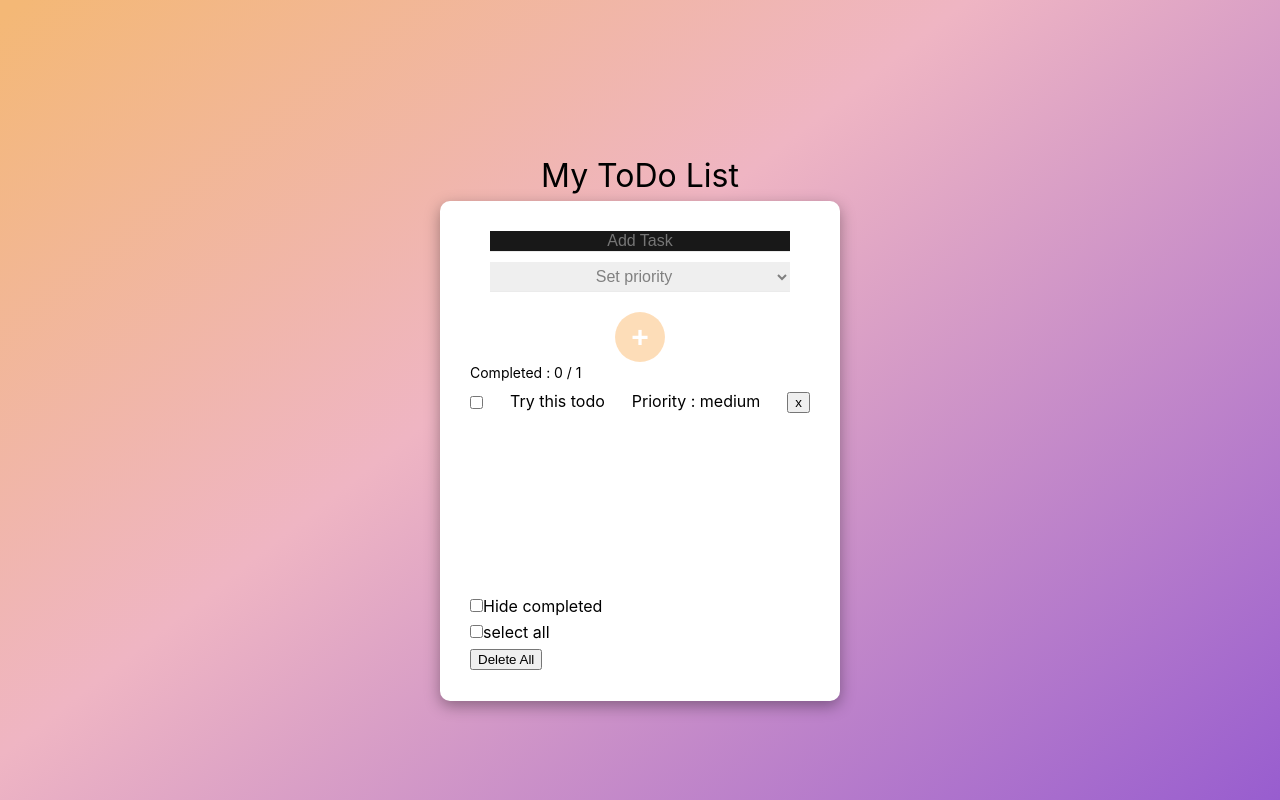
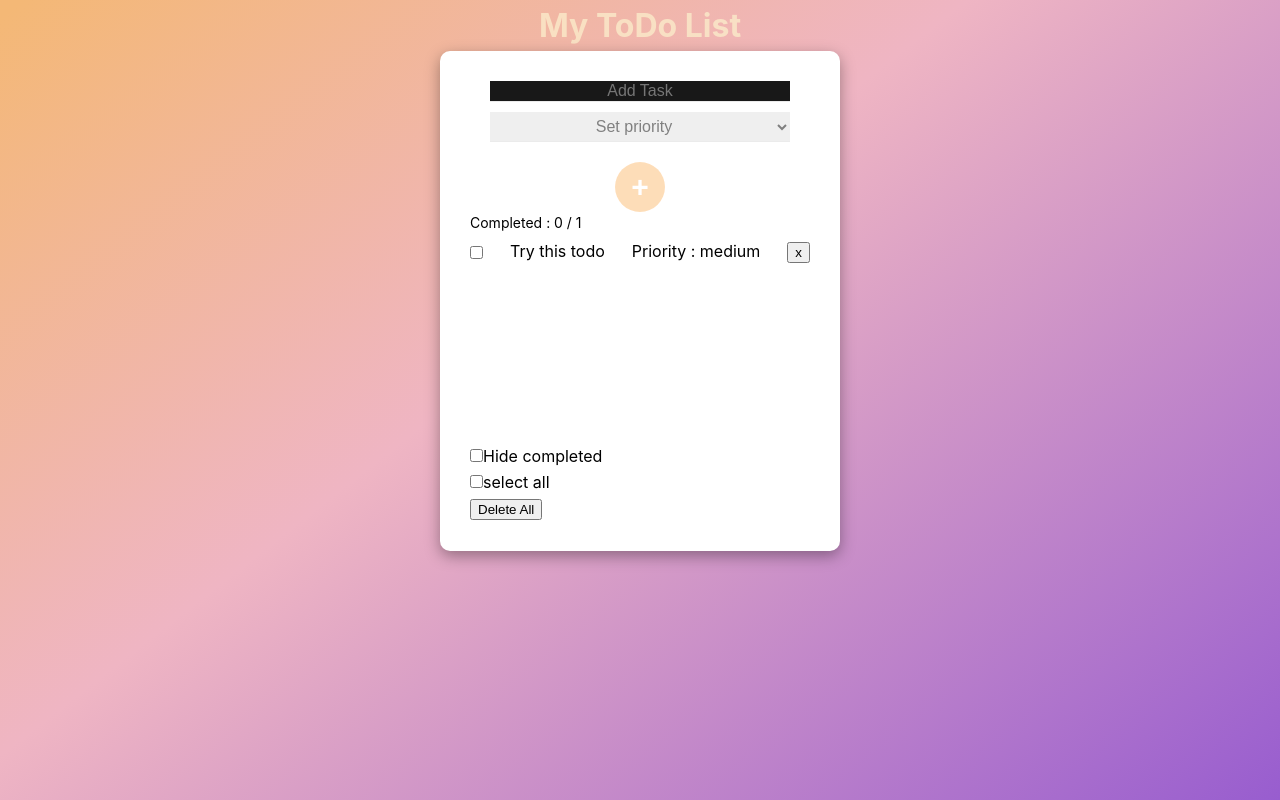
Before and after one commit to MarionThome/todo-vueJS, a Vue app: page / in a window 1280 px wide. Built offline with nearby package versions, Linux system fonts and the light colour scheme.

Commit message:
small css changes

```diff
--- a/src/assets/main.css
+++ b/src/assets/main.css
@@ -14,6 +14,12 @@ a,
   transition: 0.4s;
 }
 
+h1 {
+  color : rgb(251, 235, 202);
+  font-weight: bold;
+  opacity: 0.8;
+}
+
 @media (hover: hover) {
   a:hover {
     background-color: hsla(160, 100%, 37%, 0.2);
@@ -23,7 +29,7 @@ a,
 @media (min-width: 480px) {
   body {
     display: flex;
-    place-items: center;
+
   }
 
   #app {
--- a/src/components/List.vue
+++ b/src/components/List.vue
@@ -37,5 +37,6 @@ ul {
     list-style-type: none;
     padding: 0px;
     height: 200px;
+    overflow-y: scroll;
 }
 </style>
```
